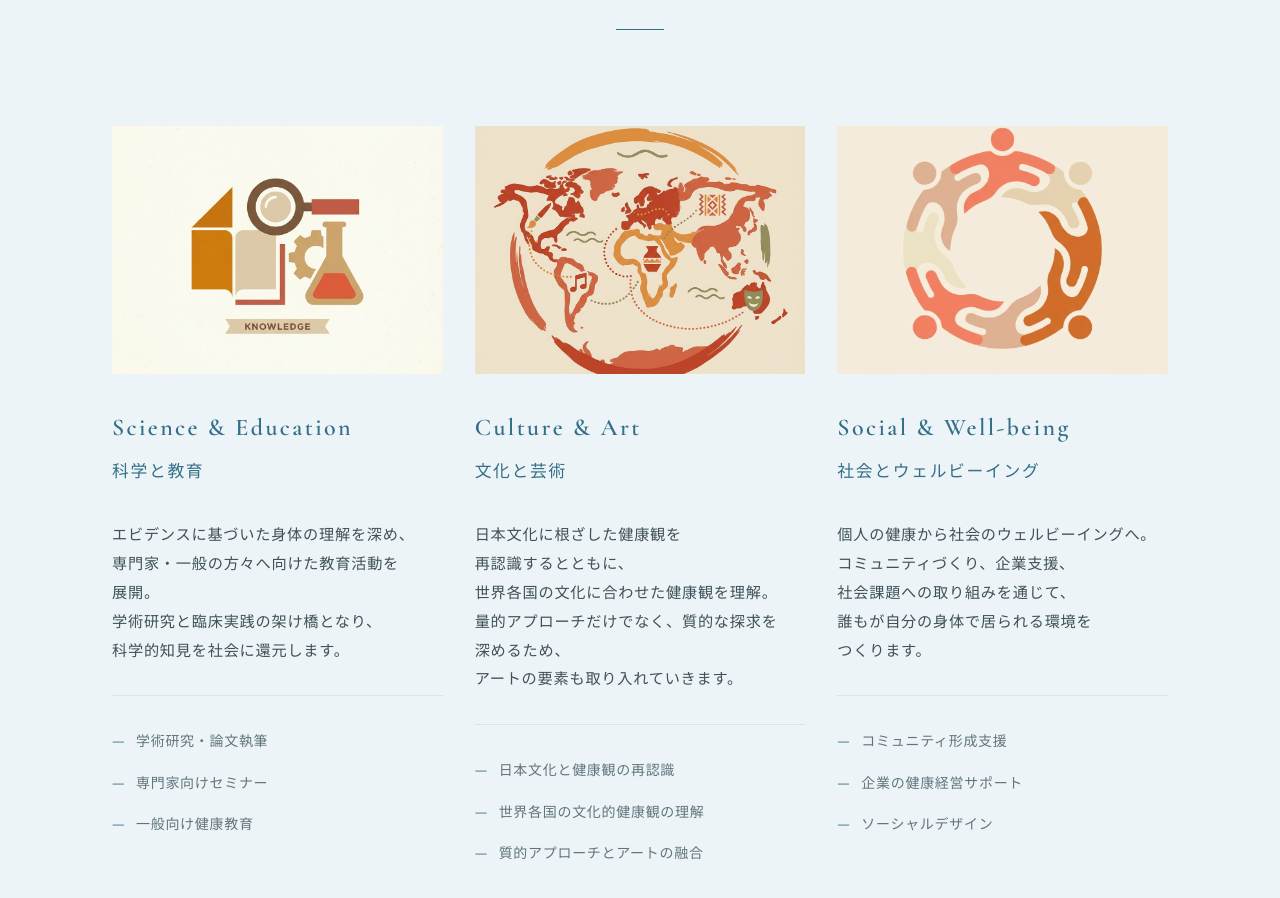
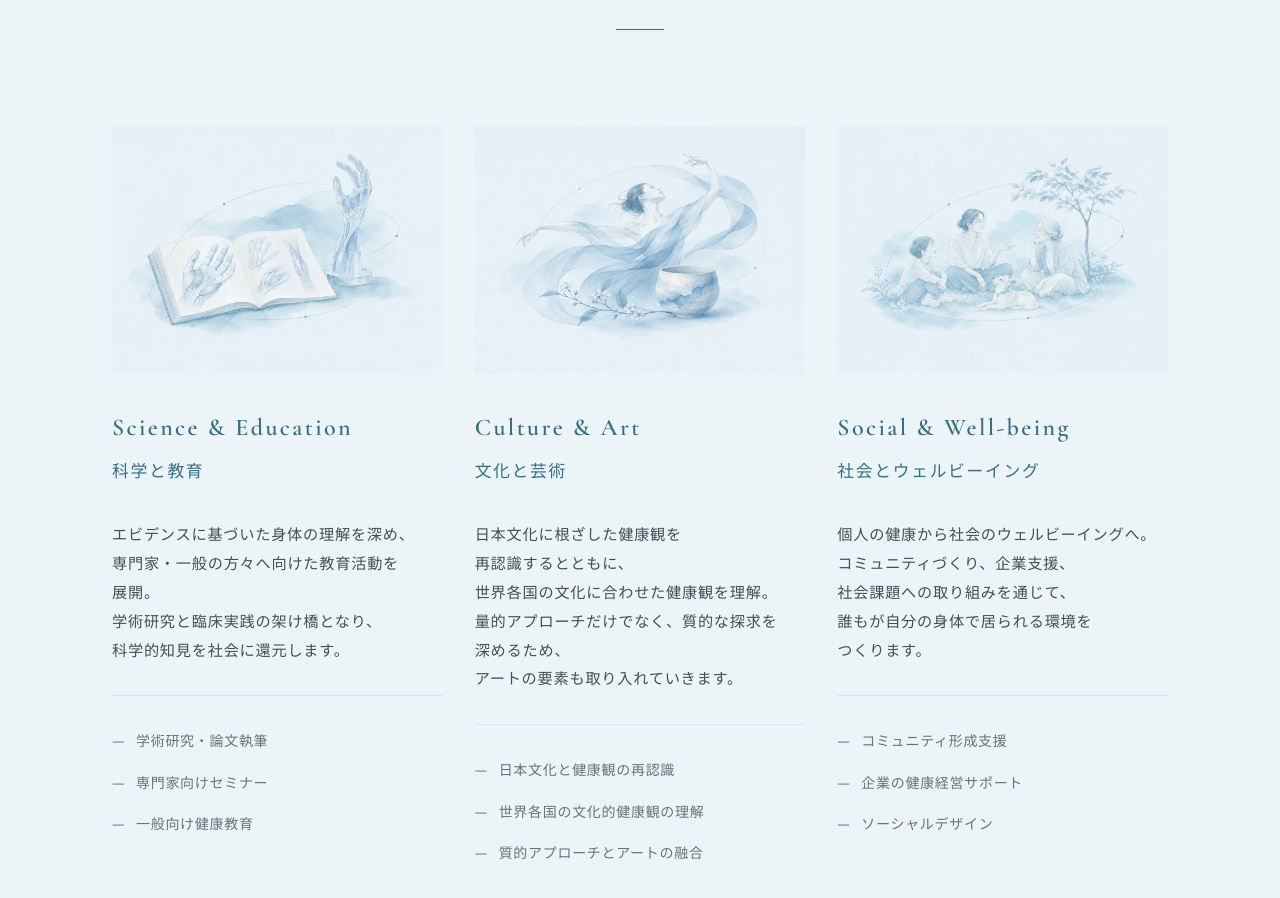
Before and after one commit to yuto-tashiro/eutopia-of-physical, a plain HTML site: page index.html in a window 1280 px wide. Shown: the part 6529-7427 px from the top of the page. Drawn offline with nearby package versions, Linux system fonts and the light colour scheme.

Commit message:
Replace pillar illustrations with coordinated blue watercolor artwork

```diff
--- a/index.html
+++ b/index.html
@@ -459,7 +459,7 @@
                 <!-- Pillar 1: Science & Education -->
                 <article class="pillar-card">
                     <div class="pillar-image-wrapper">
-                        <img src="images/pillar_science_education.png" alt="Science & Education" class="pillar-image">
+                        <img src="images/pillar_science_education-blue.webp" alt="身体の観察と学びを表す、手の解剖模型と研究ノートのイラスト" class="pillar-image" width="1200" height="900" loading="lazy" decoding="async">
                     </div>
                     <div class="pillar-content">
                         <h3 class="pillar-title-en">Science & Education</h3>
@@ -492,7 +492,7 @@
                 <!-- Pillar 2: Culture & Art -->
                 <article class="pillar-card">
                     <div class="pillar-image-wrapper">
-                        <img src="images/pillar_culture_art.png" alt="Culture & Art" class="pillar-image">
+                        <img src="images/pillar_culture_art-blue.webp" alt="身体表現と文化を表す、舞う人と陶器、草花のイラスト" class="pillar-image" width="1200" height="900" loading="lazy" decoding="async">
                     </div>
                     <div class="pillar-content">
                         <h3 class="pillar-title-en">Culture & Art</h3>
@@ -525,7 +525,7 @@
                 <!-- Pillar 3: Social & Well-being -->
                 <article class="pillar-card">
                     <div class="pillar-image-wrapper">
-                        <img src="images/pillar_social_wellbeing.png" alt="Social & Well-being" class="pillar-image">
+                        <img src="images/pillar_social_wellbeing-blue.webp" alt="世代を超えた支え合いを表す、人と犬が木のそばに集うイラスト" class="pillar-image" width="1200" height="900" loading="lazy" decoding="async">
                     </div>
                     <div class="pillar-content">
                         <h3 class="pillar-title-en">Social & Well-being</h3>
```
Also changed, not shown: images/pillar_culture_art-blue.webp (added), images/pillar_science_education-blue.webp (added), images/pillar_social_wellbeing-blue.webp (added).
